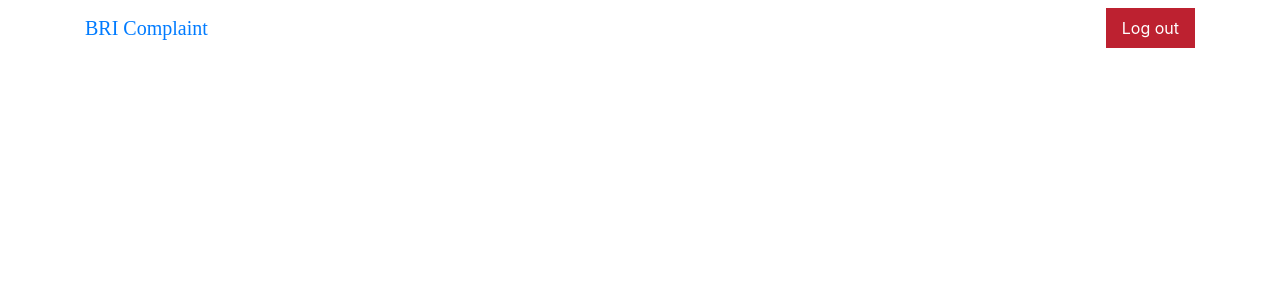
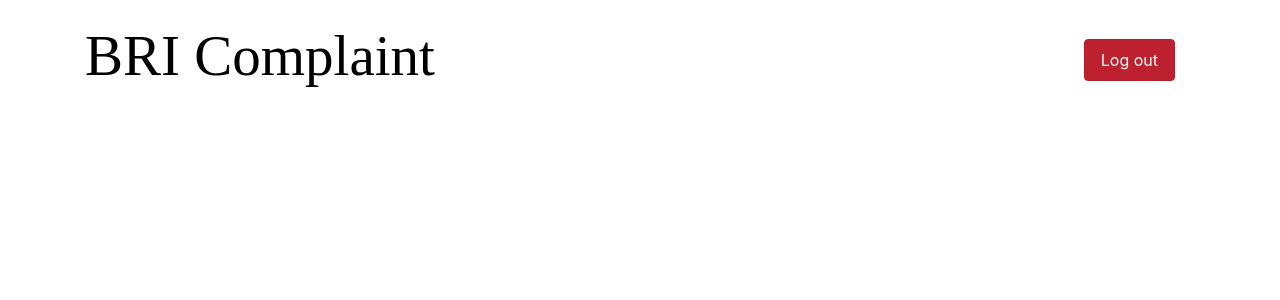
Before and after one commit to robbanimustofa/Bri_Complaint, a React (Create React App) app: page / in a window 1280 px wide. Shown: the top 300 px of the page. Built offline with nearby package versions, Linux system fonts and the light colour scheme.

Commit message:
navbar completed

```diff
--- a/src/App.css
+++ b/src/App.css
@@ -19,12 +19,13 @@
 
 /* header */
 
-.font-57{
+.font-57 {
   font-size: 57px;
+  color: black;
 }
 
-.font-goldman{
-    font-family: "Goldman";
+.font-goldman {
+  font-family: "Goldman";
 }
 
 /* end of header */
--- a/src/App.js
+++ b/src/App.js
@@ -1,4 +1,4 @@
-import './App.css'
+import './App.css';
 import Navbar from './page/customer/Navbar';
 
 function App() {
--- a/src/page/customer/Navbar.js
+++ b/src/page/customer/Navbar.js
@@ -4,10 +4,10 @@ const Navbar = () => {
     return(
         <div className="navbar">
             <div className="container">
-                <a className="navbar-brand font-goldman" href="#">BRI Complaint</a>
+                <h1 className="navbar-brand font-goldman font-57" href="#">BRI Complaint</h1>
                 <ul className="nav justify-content-end">
                     <li className="nav-item">
-                        <a href="#" className="nav-link active btn-danger">Log out</a>
+                        <a href="#" className="nav-link active btn btn-danger bg-btn">Log out</a>
                     </li>
                 </ul>
             </div>
```
